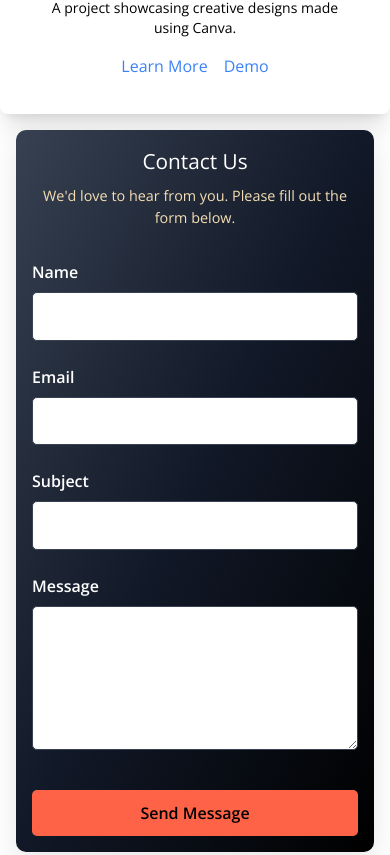
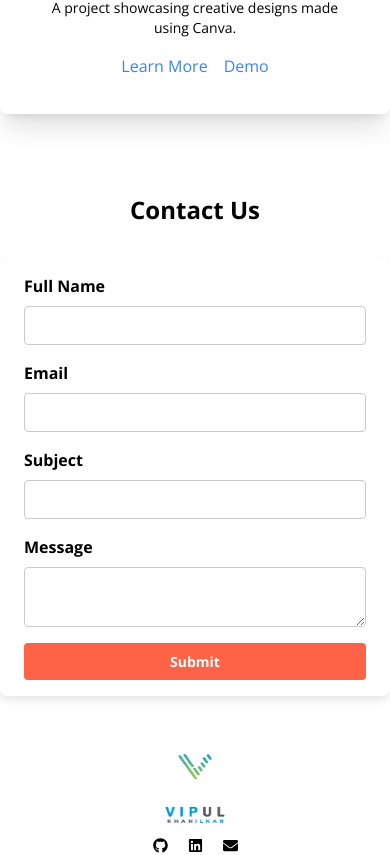
Before and after one commit to vipulkhanvilkarr/vipul-portfolio, a React (Vite) app: page / in a window 390 px wide. Shown: the part 5579-6434 px from the top of the page. Built offline with nearby package versions, Linux system fonts and the light colour scheme.

Commit message:
updated conatact us page

```diff
--- a/src/Components/Contact/Contact.css
+++ b/src/Components/Contact/Contact.css
@@ -1,268 +1,111 @@
-.contact__container {
+
+.contact-container {
+  color: var(--text-color);
+  padding: 2rem;
+  border-radius: 0.5rem;
+  box-shadow: 0 4px 8px rgba(0, 0, 0, 0.1);
+  transition: all 0.3s ease-in-out;
+  max-width: 600px;
+  margin: 2rem auto;
+  background-size: cover;
+}
+
+.contact-container:hover {
+  transform: translateY(-10px);
+  box-shadow: 0 8px 16px rgba(0, 0, 0, 0.2);
+}
+
+.contact-form {
+  display: flex;
+  flex-direction: column;
+  gap: 1rem;
+}
+
+.form-group {
+  display: flex;
+  flex-direction: column;
+}
+
+.form-label {
+  margin-bottom: 0.5rem;
+  font-weight: bold;
+}
+
+.form-input,
+.form-textarea {
+  padding: 0.5rem;
+  border: 1px solid #ccc;
+  border-radius: 0.25rem;
+  background-color: var(--background-color);
+  color: var(--text-color);
+  transition: border-color 0.3s ease-in-out;
+}
+
+.form-input:focus,
+.form-textarea:focus {
+  outline: none;
+  border-color: #007bff;
+}
+
+.form-button {
+  padding: 0.75rem;
+  border: none;
+  border-radius: 0.25rem;
+  background-color: #ff6347;
+  color: #fff;
+  font-weight: bold;
+  cursor: pointer;
+  transition: background-color 0.3s ease-in-out;
+}
+
+.form-button:hover {
+  background: radial-gradient(circle, #8a2be2, #ff69b4); /* Radial gradient */
+  -webkit-background-clip: text;
+  background-clip: text;
+  -webkit-text-fill-color: #ff6347;
+  animation: gradient-animation 3s ease infinite;
+}
+
+.loader-container {
   display: flex;
   justify-content: center;
   align-items: center;
-  padding: 2rem;
-  min-height: 80vh;
-  perspective: 1000px; /* For 3D effects */
+  height: 100%;
 }
 
-.contact__card {
-  background: linear-gradient(to bottom right, #374151, #111827, #000000);
-  border-radius: 10px;
-  box-shadow: 0 10px 30px rgba(0, 0, 0, 0.1);
-  padding: 2rem;
-  width: 100%;
-  max-width: 600px;
-  transition: all 0.5s cubic-bezier(0.175, 0.885, 0.32, 1.275);
-  transform-style: preserve-3d;
-  animation: cardEntrance 1s forwards;
-}
-
-@keyframes cardEntrance {
-  from {
-    opacity: 0;
-    transform: rotateX(30deg) translateY(50px);
-  }
-  to {
-    opacity: 1;
-    transform: rotateX(0) translateY(0);
-  }
-}
-
-.contact__card:hover {
-  transform: translateY(-5px) rotateX(5deg);
-  box-shadow: 0 20px 40px rgba(0, 0, 0, 0.2);
-}
-
-.contact__title {
-  color: white;
-  margin-bottom: 0.5rem;
-  font-size: 1.8rem;
-  text-align: center;
-  animation: fadeIn 0.8s 0.2s both;
-}
-
-.contact__subtitle {
-  color: wheat;
-  margin-bottom: 2rem;
-  text-align: center;
-  animation: fadeIn 0.8s 0.4s both;
-}
-
-@keyframes fadeIn {
-  from {
-    opacity: 0;
-    transform: translateY(20px);
-  }
-  to {
-    opacity: 1;
-    transform: translateY(0);
-  }
-}
-
-.contact__form {
-  display: flex;
-  flex-direction: column;
-  gap: 1.5rem;
-}
-
-.contact__form-group {
-  display: flex;
-  flex-direction: column;
-  gap: 0.5rem;
-  animation: slideIn 0.5s both;
-  transform-origin: left;
-}
-
-.contact__form-group:nth-child(1) { animation-delay: 0.2s; }
-.contact__form-group:nth-child(2) { animation-delay: 0.3s; }
-.contact__form-group:nth-child(3) { animation-delay: 0.4s; }
-.contact__form-group:nth-child(4) { animation-delay: 0.5s; }
-
-@keyframes slideIn {
-  from {
-    opacity: 0;
-    transform: translateX(-30px);
-  }
-  to {
-    opacity: 1;
-    transform: translateX(0);
-  }
-}
-
-.contact__form-group label {
-  font-weight: 600;
-  color: white;
-  transition: transform 0.3s, color 0.3s;
-  transform-style: preserve-3d;
-}
-
-.contact__form-group input:focus + label,
-.contact__form-group textarea:focus + label {
-  color: #4a6ee0;
-  transform: translateY(-3px);
-}
-
-.contact__form-group input,
-.contact__form-group textarea {
-  padding: 0.8rem;
-  border: 1px solid #374151; /* Changed to solid border */
-  border-radius: 5px;
-  font-size: 1rem;
-  transition: all 0.3s;
-  transform-style: preserve-3d;
-  background: white; /* Set background to white */
-  color: black; /* Set text color to black */
-}
-
-.contact__form-group input::placeholder,
-.contact__form-group textarea::placeholder {
-  color: rgba(0, 0, 0, 0.7); /* Placeholder color */
-}
-
-.contact__form-group input:focus,
-.contact__form-group textarea:focus {
-  border-color: #4a6ee0;
-  outline: none;
-  box-shadow: 0 10px 20px rgba(74, 110, 224, 0.1);
-  transform: translateY(-2px) scale(1.01);
-  color: black; /* Ensure text color remains black on focus */
-}
-
-.contact__submit-button {
-  background-color:  #ff6347;
-  border: none;
-  padding: 1rem;
-  border-radius: 5px;
-  font-size: 1rem;
-  font-weight: 600;
-  cursor: pointer;
-  transition: all 0.3s cubic-bezier(0.175, 0.885, 0.32, 1.275);
-  margin-top: 1rem;
-  animation: pulseButton 2s infinite;
-  transform-style: preserve-3d;
-  animation: fadeIn 0.8s 0.6s both;
-}
-
-.contact__submit-button:hover {
-  background-color: #3a5dd0;
-  transform: translateY(-3px) scale(1.02);
-  box-shadow: 0 10px 20px rgba(74, 110, 224, 0.2);
-}
-
-@keyframes pulseButton {
-  0% {
-    box-shadow: 0 0 0 0 rgba(74, 110, 224, 0.4);
-  }
-  70% {
-    box-shadow: 0 0 0 10px rgba(74, 110, 224, 0);
-  }
-  100% {
-    box-shadow: 0 0 0 0 rgba(74, 110, 224, 0);
-  }
-}
-
-.contact__success-message {
-  background-color: #e6f7e6;
-  color: #2e7d32;
-  padding: 1rem;
-  border-radius: 5px;
-  text-align: center;
-  margin: 1rem 0;
-  animation: successPop 0.5s cubic-bezier(0.175, 0.885, 0.32, 1.275);
-  transform-style: preserve-3d;
-}
-
-@keyframes successPop {
-  from {
-    opacity: 0;
-    transform: scale(0.8) rotateX(-20deg);
-  }
-  to {
-    opacity: 1;
-    transform: scale(1) rotateX(0);
-  }
-}
-
-.contact__error-message {
-  background-color: #f8d7da;
-  color: #721c24;
-  padding: 1rem;
-  border-radius: 5px;
-  text-align: center;
-  margin: 1rem 0;
-  animation: errorPop 0.5s cubic-bezier(0.175, 0.885, 0.32, 1.275);
-  transform-style: preserve-3d;
-}
-
-@keyframes errorPop {
-  from {
-    opacity: 0;
-    transform: scale(0.8) rotateX(-20deg);
-  }
-  to {
-    opacity: 1;
-    transform: scale(1) rotateX(0);
-  }
-}
-
-.contact__loader {
-  display: flex;
-  justify-content: center;
-  align-items: center;
-  margin-top: 1rem;
-}
-
-.contact__loader img {
+.loader {
   width: 50px;
   height: 50px;
 }
 
-/* 3D floating animation */
-@keyframes float {
-  0% {
-    transform: translateY(0px) translateZ(0);
-  }
-  50% {
-    transform: translateY(-10px) translateZ(20px);
-  }
-  100% {
-    transform: translateY(0px) translateZ(0);
-  }
+.response-message {
+  text-align: center;
+  font-size: 1.25rem;
+  color: green;
+}
+
+/* Dark mode styles */
+.dark .form-input,
+.dark .form-textarea {
+  background-color: #ffffff;
+  color: #000000;
 }
 
 /* Responsive styles */
 @media (max-width: 768px) {
-  .contact__card {
-    padding: 1.5rem;
+  .contact-container {
+    padding: 1rem;
+    padding-left: 1.5rem; /* Add padding from the left */
+    padding-right: 1.5rem; /* Add padding from the right */
   }
 
-  .contact__title {
-    font-size: 1.5rem;
+  .form-input,
+  .form-textarea {
+    font-size: 0.875rem;
   }
 
-  .contact__form-group input,
-  .contact__form-group textarea,
-  .contact__submit-button {
-    padding: 0.7rem;
+  .form-button {
+    font-size: 0.875rem;
+    padding: 0.5rem;
   }
 }
-
-@media (max-width: 480px) {
-  .contact__container {
-    padding: 1rem;
-  }
-
-  .contact__card {
-    padding: 1rem;
-  }
-
-  .contact__title {
-    font-size: 1.3rem;
-  }
-
-  .contact__subtitle {
-    font-size: 0.9rem;
-  }
-}
--- a/src/Components/Contact/Contact.jsx
+++ b/src/Components/Contact/Contact.jsx
@@ -1,207 +1,122 @@
-import React, { useState, useEffect, useRef } from 'react';
-import './Contact.css';
-import loaderGif from '../../assets/loader.gif'; // Adjust the path as necessary
+import React, { useState } from "react";
+import "./Contact.css";
+import loaderGif from "../../assets/loader.gif";
 
 const Contact = () => {
   const [formData, setFormData] = useState({
-    name: '',
-    email: '',
-    subject: '',
-    message: ''
+    fullName: "",
+    email: "",
+    subject: "",
+    message: "",
   });
-
-  const [submitted, setSubmitted] = useState(false);
-  const [loading, setLoading] = useState(false);
-  const [error, setError] = useState('');
-  const cardRef = useRef(null);
-
-  // Function to handle 3D rotation effect
-  const handleMouseMove = (e) => {
-    if (!cardRef.current) return;
-
-    const card = cardRef.current;
-    const cardRect = card.getBoundingClientRect();
-
-    // Calculate mouse position relative to the card
-    const xPos = (e.clientX - cardRect.left) / cardRect.width;
-    const yPos = (e.clientY - cardRect.top) / cardRect.height;
-
-    // Calculate rotation values
-    const xRotation = 10 * (0.5 - yPos);
-    const yRotation = -10 * (0.5 - xPos);
-
-    // Apply the transformation
-    card.style.transform = `rotateX(${xRotation}deg) rotateY(${yRotation}deg)`;
-  };
-
-  // Reset card position when mouse leaves
-  const handleMouseLeave = () => {
-    if (!cardRef.current) return;
-
-    // Smoothly reset the transformation
-    cardRef.current.style.transition = 'transform 0.5s ease';
-    cardRef.current.style.transform = 'rotateX(0) rotateY(0)';
-
-    // Remove the transition property after animation completes
-    setTimeout(() => {
-      if (cardRef.current) {
-        cardRef.current.style.transition = '';
-      }
-    }, 500);
-  };
-
-  useEffect(() => {
-    // Add parallax effect to form elements on scroll
-    const handleScroll = () => {
-      const elements = document.querySelectorAll('.contact__form-group, .contact__title, .contact__subtitle');
-      elements.forEach((element, index) => {
-        const speed = 1 + index * 0.02;
-        const yPos = window.scrollY * speed * 0.05;
-        element.style.transform = `translateY(${-yPos}px) translateZ(${yPos * 2}px)`;
-      });
-    };
-
-    window.addEventListener('scroll', handleScroll);
-
-    return () => {
-      window.removeEventListener('scroll', handleScroll);
-    };
-  }, []);
+  const [isSubmitting, setIsSubmitting] = useState(false);
+  const [responseMessage, setResponseMessage] = useState("");
+  const [isError, setIsError] = useState(false);
 
   const handleChange = (e) => {
     const { name, value } = e.target;
-
-    // Add subtle animation on input
-    if (e.target) {
-      e.target.style.transition = 'transform 0.2s ease';
-      e.target.style.transform = 'translateY(-2px) scale(1.01)';
-
-      setTimeout(() => {
-        if (e.target) {
-          e.target.style.transform = 'translateY(0) scale(1)';
-        }
-      }, 200);
-    }
-
     setFormData({ ...formData, [name]: value });
   };
 
-  const handleSubmit = (e) => {
+  const handleSubmit = async (e) => {
     e.preventDefault();
-    setLoading(true);
-    setError(''); // Clear any previous error
+    setIsSubmitting(true);
+    setIsError(false);
+    setResponseMessage("");
 
     // Simulate form submission
     setTimeout(() => {
-      // Simulate an error
-      const hasError = Math.random() > 0.5;
-
-      if (hasError) {
-        setError('An error occurred while submitting the form. Please try again.');
-        setLoading(false);
-        return;
+      setIsSubmitting(false);
+      const success = Math.random() > 0.5; // Simulate success or error
+      if (success) {
+        setResponseMessage("Your message has been sent successfully!");
+        setFormData({
+          fullName: "",
+          email: "",
+          subject: "",
+          message: "",
+        });
+      } else {
+        setIsError(true);
+        setResponseMessage("An error occurred. Please try again.");
       }
-
-      setSubmitted(true);
-      setLoading(false);
-
-      // Reset form after submission
-      setTimeout(() => {
-        setFormData({
-          name: '',
-          email: '',
-          subject: '',
-          message: ''
-        });
-        setSubmitted(false);
-      }, 3000);
     }, 2000);
   };
 
   return (
-    <div className="contact__container" id="Contact">
-        <div
-            className="contact__card"
-            ref={cardRef}
-            onMouseMove={handleMouseMove}
-            onMouseLeave={handleMouseLeave}
-        >
-            <h2 className="contact__title">Contact Us</h2>
-            <p className="contact__subtitle">We'd love to hear from you. Please fill out the form below.</p>
-
-            {submitted ? (
-                <div className="contact__success-message">
-                    <p>Thank you for your message! We'll get back to you soon.</p>
+    <div id="Contact" className="contact-wrapper">
+      <h1 className="text-2xl md:text-4xl font-bold text-black dark:text-white mb-8 text-center pt-20">
+        Contact Us
+      </h1>
+      <div  className="contact-container">
+        {isSubmitting ? (
+          <div className="loader-container">
+            <img src={loaderGif} alt="Loading..." className="loader" />
+          </div>
+        ) : responseMessage ? (
+          <div className={`response-message ${isError ? "error" : "success"}`}>
+            {responseMessage}
           </div>
         ) : (
-                <form onSubmit={handleSubmit} className="contact__form" aria-live="polite">
-                    {error && (
-                        <div className="contact__error-message">
-                            <p>{error}</p>
-                        </div>
-                    )}
-
-                    <div className="contact__form-group">
-                        <label htmlFor="name">Name</label>
+          <form onSubmit={handleSubmit} className="contact-form">
+            <div className="form-group">
+              <label htmlFor="fullName" className="form-label">
+                Full Name
+              </label>
               <input
                 type="text"
-                            id="name"
-                            name="name"
-                            value={formData.name}
+                id="fullName"
+                name="fullName"
+                value={formData.fullName}
                 onChange={handleChange}
+                className="form-input"
                 required
-                            aria-required="true"
               />
             </div>
-
-                    <div className="contact__form-group">
-                        <label htmlFor="email">Email</label>
+            <div className="form-group">
+              <label htmlFor="email" className="form-label">
+                Email
+              </label>
               <input
                 type="email"
                 id="email"
                 name="email"
                 value={formData.email}
                 onChange={handleChange}
+                className="form-input"
                 required
-                            aria-required="true"
               />
             </div>
-
-                    <div className="contact__form-group">
-                        <label htmlFor="subject">Subject</label>
+            <div className="form-group">
+              <label htmlFor="subject" className="form-label">
+                Subject
+              </label>
               <input
                 type="text"
                 id="subject"
                 name="subject"
                 value={formData.subject}
                 onChange={handleChange}
+                className="form-input"
                 required
-                            aria-required="true"
               />
             </div>
-
-                    <div className="contact__form-group">
-                        <label htmlFor="message">Message</label>
+            <div className="form-group">
+              <label htmlFor="message" className="form-label">
+                Message
+              </label>
               <textarea
                 id="message"
                 name="message"
-                            rows="5"
                 value={formData.message}
                 onChange={handleChange}
+                className="form-textarea"
                 required
-                            aria-required="true"
               ></textarea>
             </div>
-
-                    <button type="submit" className="contact__submit-button" disabled={loading}>
-                        {loading ? 'Sending...' : 'Send Message'}
+            <button type="submit" className="form-button">
+              Submit
             </button>
-
-                    {loading && (
-                        <div className="contact__loader">
-                            <img src={loaderGif} alt="Loading..." />
-                        </div>
-                    )}
           </form>
         )}
       </div>
```
Lines whose indentation alone changed are shown as unchanged.
